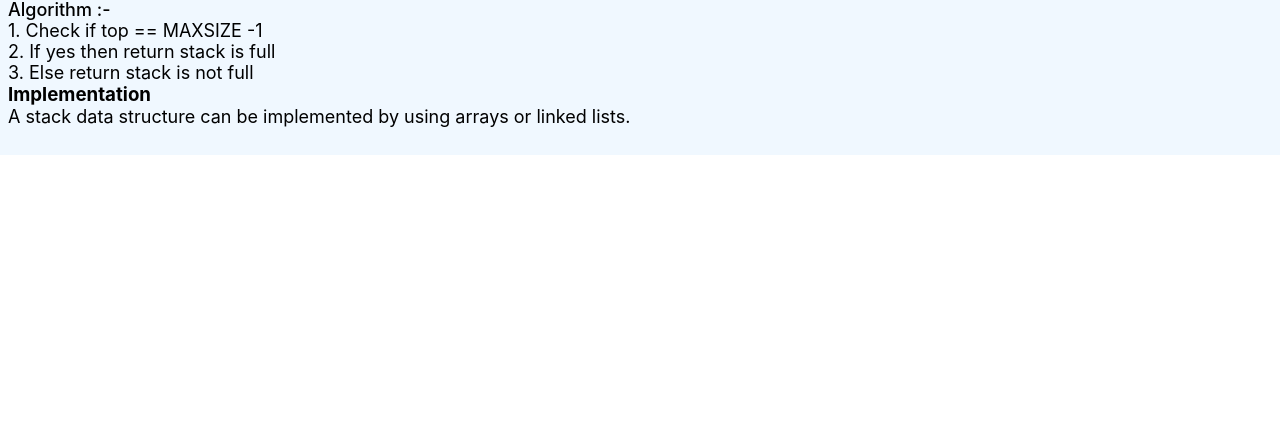
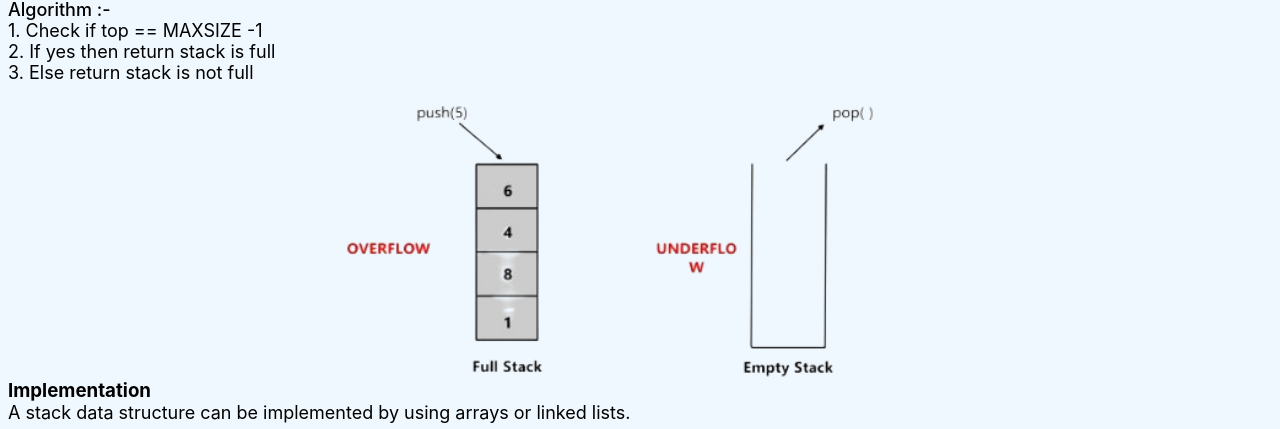
Before and after one commit to m-shashanka/LABxMSRIT, a React (Create React App) app in the folder client/: page /datastructure/Stack in a window 1280 px wide. Shown: the part 1974-2403 px from the top of the page. Before the commit the page ends 2129 px from the top, so only its background shows below. Built offline with nearby package versions, Linux system fonts and the light colour scheme.

Commit message:
finish stack page

```diff
--- a/client/src/pages/DataStructures/Stack/Stack.js
+++ b/client/src/pages/DataStructures/Stack/Stack.js
@@ -1,6 +1,7 @@
 import styles from './stack.module.css'
 import stackimg1 from "./stack.png"
 import stackimg2 from "./stack-operations.png"
+import stackimg3 from "./stack-operations-2.png"
 
 function Stack(){
     return(
@@ -85,6 +86,7 @@ The operation of  adding an element to the stack is called push, while the opera
 3. Else return stack is not full`}</p>
                 </div>
             </div>
+            <img className={styles.stackimg} src={stackimg3} alt="stack" />
             <h3>Implementation</h3>
             <p>A stack data structure can be implemented by using arrays or linked lists.</p>
             <br />
```
Also changed, not shown: client/src/pages/DataStructures/Stack/stack-operations-2.png (added).
